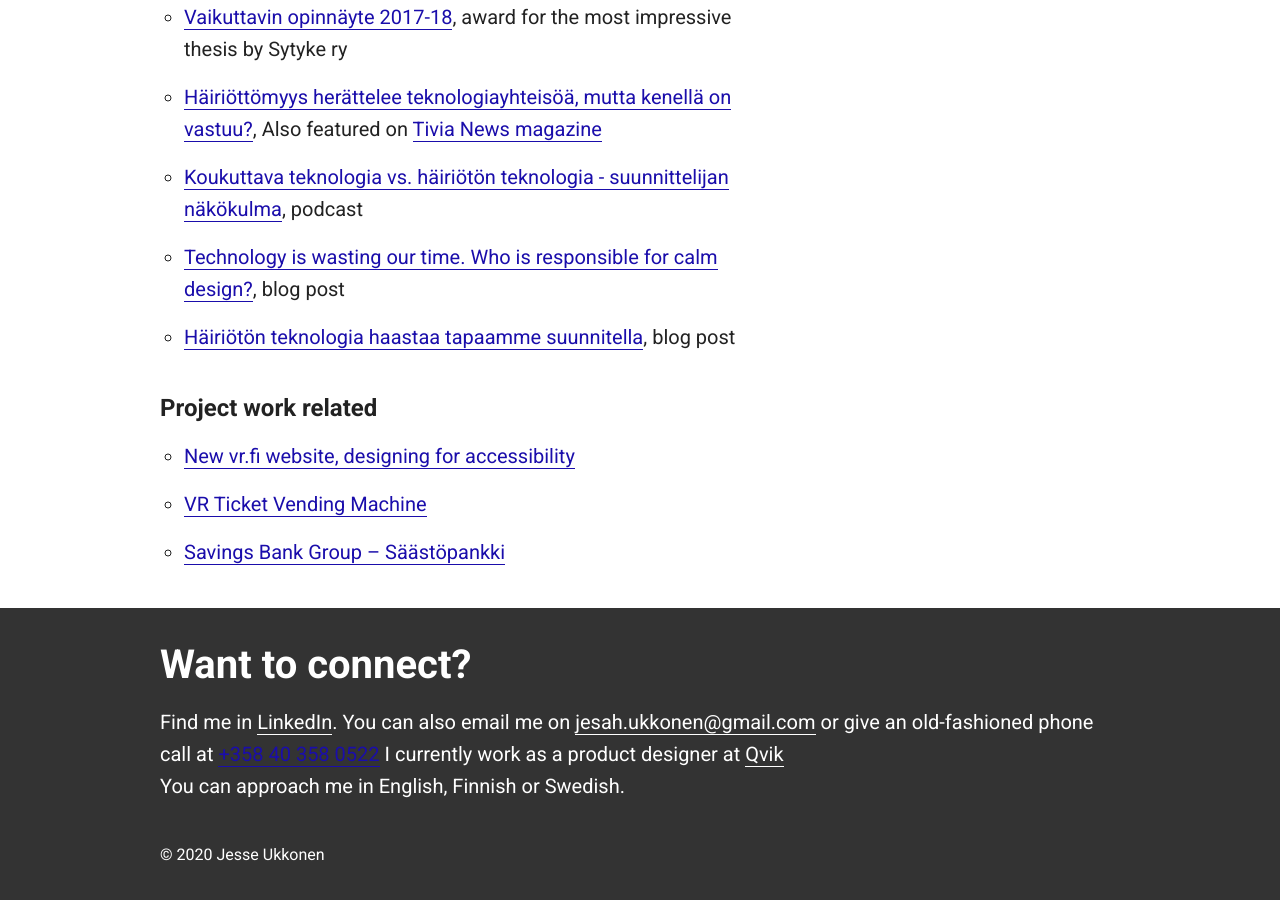
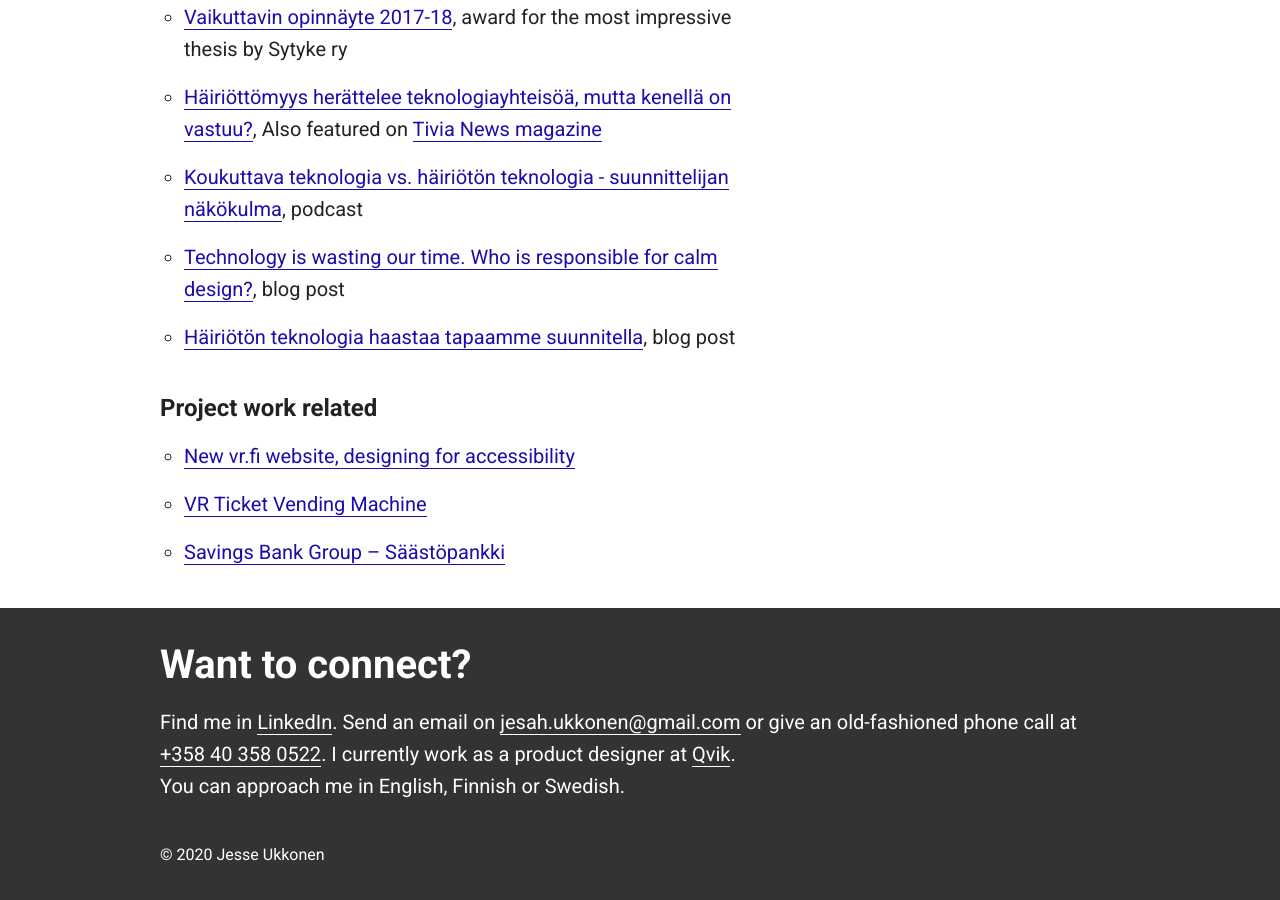
Before and after one commit to jesseu/jesseu.github.io, a Jekyll site: the page built from index.html, in a window 1280 px wide and 900 px high, scrolled down 2126 px. Built offline with Jekyll 4.4.1, drawn with Linux system fonts in a browser that asks for light colours.

Commit message:
Update default.html

```diff
--- a/_layouts/default.html
+++ b/_layouts/default.html
@@ -37,7 +37,7 @@
     <footer class= "footer">
       <div class="container footer-content">
         <h2><a id="connect"></a>Want to connect?</h2>
-        <p>Find me in <a class="link-dark-bg" href="https://www.linkedin.com/in/jesseukkonen/" target="_blank">LinkedIn</a>. You can also email me on <a class="link-dark-bg" href="javascript:alert('JavaScript')" onclick="this.href=atob('bWFpbHRvOmplc2FoLnVra29uZW4lNDBnbWFpbC5jb20='); return true" target="_blank">jesah.ukkonen@gmail.com</a> or give an old-fashioned phone call at <a href="tel:+358403580522">+358 40 358 0522</a> I currently work as a product designer at <a class="link-dark-bg" href="https://qvik.com/" target="_blank">Qvik</a> <br>You can approach me in English, Finnish or Swedish.</p>
+        <p>Find me in <a class="link-dark-bg" href="https://www.linkedin.com/in/jesseukkonen/" target="_blank">LinkedIn</a>. Send an email on <a class="link-dark-bg" href="javascript:alert('JavaScript')" onclick="this.href=atob('bWFpbHRvOmplc2FoLnVra29uZW4lNDBnbWFpbC5jb20='); return true" target="_blank">jesah.ukkonen@gmail.com</a> or give an old-fashioned phone call at <a class="link-dark-bg" href="tel:+358403580522">+358 40 358 0522</a>. I currently work as a product designer at <a class="link-dark-bg" href="https://qvik.com/" target="_blank">Qvik</a>. <br>You can approach me in English, Finnish or Swedish.</p>
 
         <p style="margin-bottom:0; font-size:1rem;">&copy; <script type="text/javascript">document.write(new Date().getFullYear());
           </script> Jesse Ukkonen</p>
```
